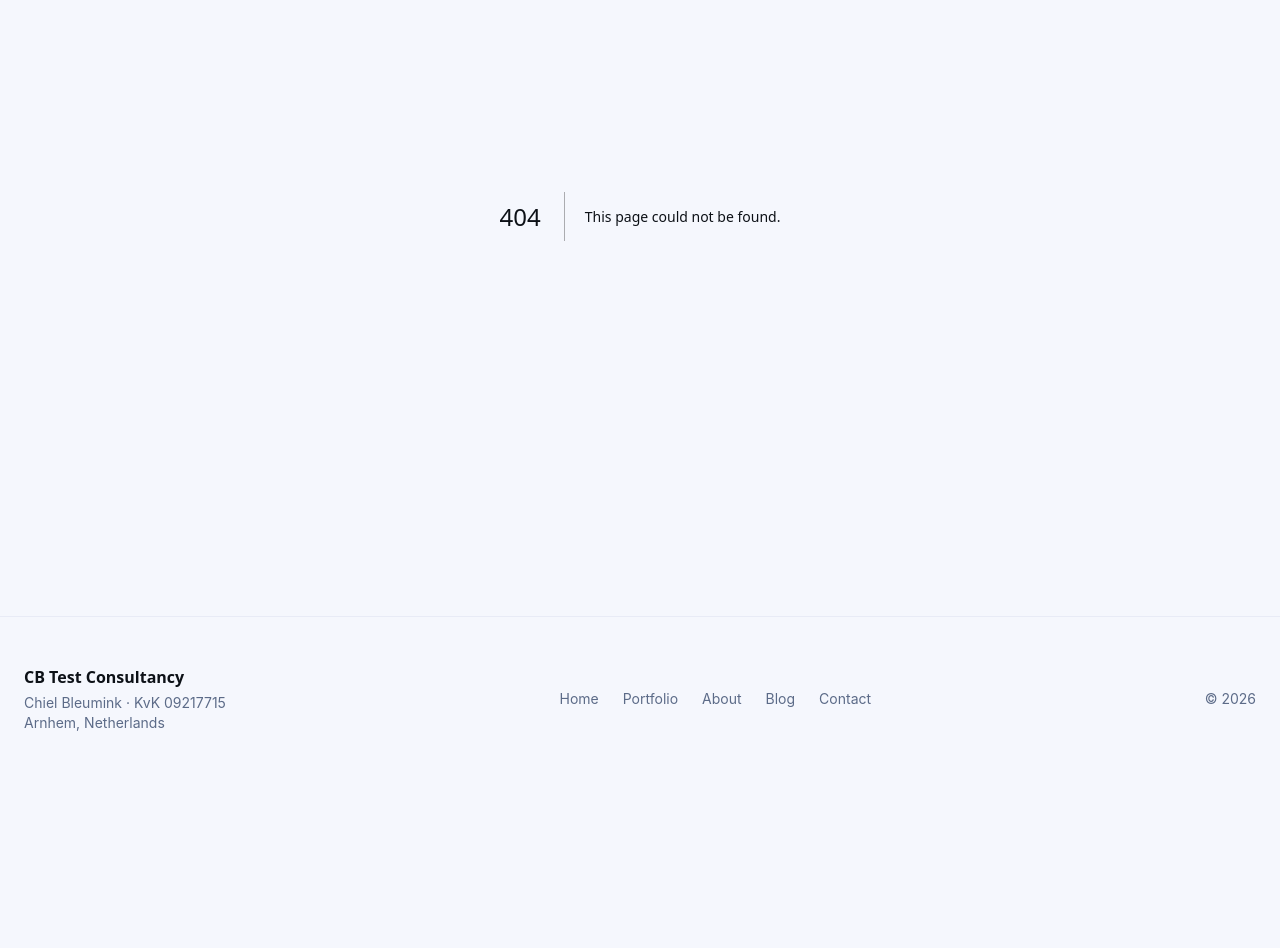
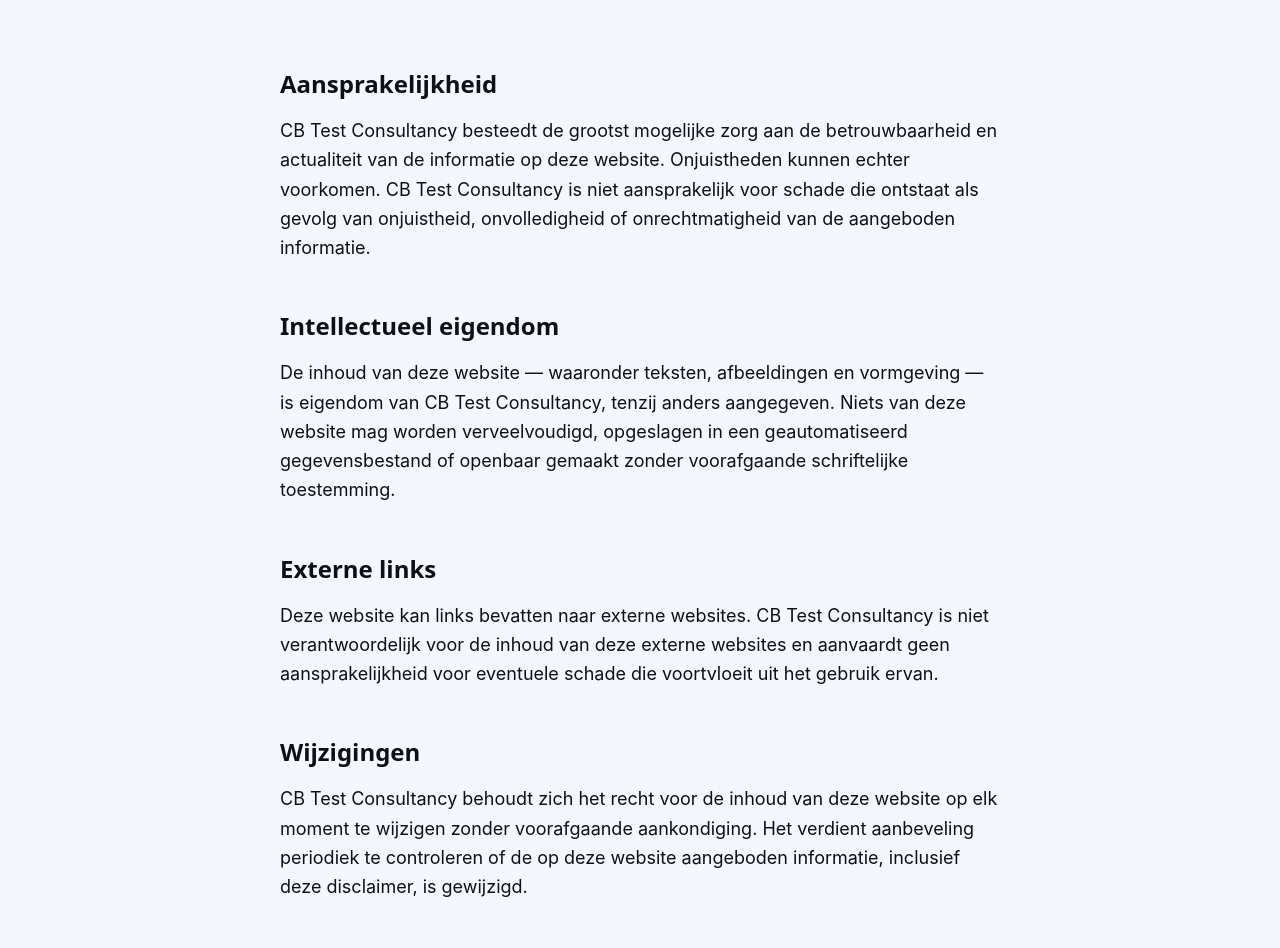
Before and after one commit to Chiel-CBTC/cbtestconsultancy.nl, a Next.js app: page /disclaimer in a window 1280 px wide. Before the commit this address had no page. Shown: the part 184-1132 px from the top of the page. Before the commit the page ends 965 px from the top, so only its background shows below. Built offline with nearby package versions, Linux system fonts and the light colour scheme.

Commit message:
feat: add static disclaimer page and link in site footer

```diff
--- /dev/null
+++ b/app/disclaimer/page.tsx
@@ -0,0 +1,67 @@
+import type { Metadata } from 'next'
+
+export const metadata: Metadata = {
+  title: 'Disclaimer',
+  description: 'Disclaimer en aansprakelijkheidsinformatie voor CB Test Consultancy.',
+}
+
+export default function DisclaimerPage() {
+  return (
+    <div className="bg-background min-h-screen pt-32 pb-24">
+      <div className="max-w-3xl mx-auto px-6">
+        <h1 className="font-display font-bold text-text-primary text-5xl md:text-6xl mb-16 text-balance">
+          Disclaimer
+        </h1>
+
+        <div className="flex flex-col gap-12 text-text-primary text-lg leading-relaxed">
+          <section>
+            <h2 className="font-display font-bold text-text-primary text-2xl mb-4">
+              Aansprakelijkheid
+            </h2>
+            <p>
+              CB Test Consultancy besteedt de grootst mogelijke zorg aan de betrouwbaarheid en
+              actualiteit van de informatie op deze website. Onjuistheden kunnen echter voorkomen.
+              CB Test Consultancy is niet aansprakelijk voor schade die ontstaat als gevolg van
+              onjuistheid, onvolledigheid of onrechtmatigheid van de aangeboden informatie.
+            </p>
+          </section>
+
+          <section>
+            <h2 className="font-display font-bold text-text-primary text-2xl mb-4">
+              Intellectueel eigendom
+            </h2>
+            <p>
+              De inhoud van deze website — waaronder teksten, afbeeldingen en vormgeving — is
+              eigendom van CB Test Consultancy, tenzij anders aangegeven. Niets van deze website
+              mag worden verveelvoudigd, opgeslagen in een geautomatiseerd gegevensbestand of
+              openbaar gemaakt zonder voorafgaande schriftelijke toestemming.
+            </p>
+          </section>
+
+          <section>
+            <h2 className="font-display font-bold text-text-primary text-2xl mb-4">
+              Externe links
+            </h2>
+            <p>
+              Deze website kan links bevatten naar externe websites. CB Test Consultancy is niet
+              verantwoordelijk voor de inhoud van deze externe websites en aanvaardt geen
+              aansprakelijkheid voor eventuele schade die voortvloeit uit het gebruik ervan.
+            </p>
+          </section>
+
+          <section>
+            <h2 className="font-display font-bold text-text-primary text-2xl mb-4">
+              Wijzigingen
+            </h2>
+            <p>
+              CB Test Consultancy behoudt zich het recht voor de inhoud van deze website op elk
+              moment te wijzigen zonder voorafgaande aankondiging. Het verdient aanbeveling
+              periodiek te controleren of de op deze website aangeboden informatie, inclusief
+              deze disclaimer, is gewijzigd.
+            </p>
+          </section>
+        </div>
+      </div>
+    </div>
+  )
+}
--- a/components/Footer.tsx
+++ b/components/Footer.tsx
@@ -19,6 +19,7 @@
             { href: '/about', label: 'About' },
             { href: '/blog', label: 'Blog' },
             { href: '/contact', label: 'Contact' },
+            { href: '/disclaimer', label: 'Disclaimer' },
           ].map(({ href, label }) => (
             <Link key={href} href={href} className="hover:text-accent transition-colors">
               {label}
```
Also changed, not shown: openspec/changes/archive/2026-06-30-create-disclaimer-page/tasks.md (added, +17 -0 lines), openspec/changes/create-disclaimer-page/tasks.md (deleted, +0 -17 lines), openspec/specs/disclaimer/spec.md (added, +38 -0 lines), openspec/specs/site-structure/spec.md (+1 -1 lines), openspec/changes/archive/2026-06-30-create-disclaimer-page/.openspec.yaml (renamed from openspec/changes/create-disclaimer-page/.openspec.yaml), openspec/changes/archive/2026-06-30-create-disclaimer-page/design.md (renamed from openspec/changes/create-disclaimer-page/design.md), openspec/changes/archive/2026-06-30-create-disclaimer-page/proposal.md (renamed from openspec/changes/create-disclaimer-page/proposal.md), openspec/changes/archive/2026-06-30-create-disclaimer-page/specs/disclaimer/spec.md (renamed from openspec/changes/create-disclaimer-page/specs/disclaimer/spec.md), openspec/changes/archive/2026-06-30-create-disclaimer-page/specs/site-structure/spec.md (renamed from openspec/changes/create-disclaimer-page/specs/site-structure/spec.md).
